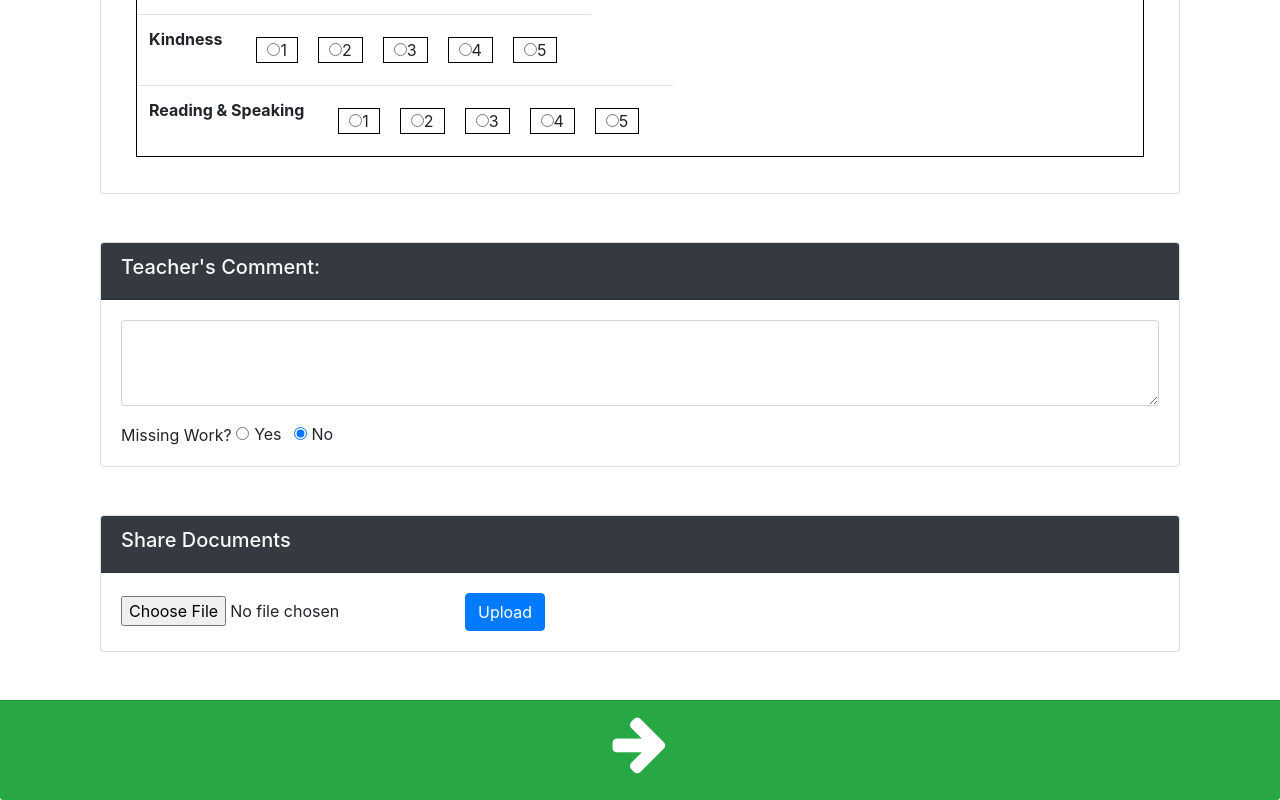
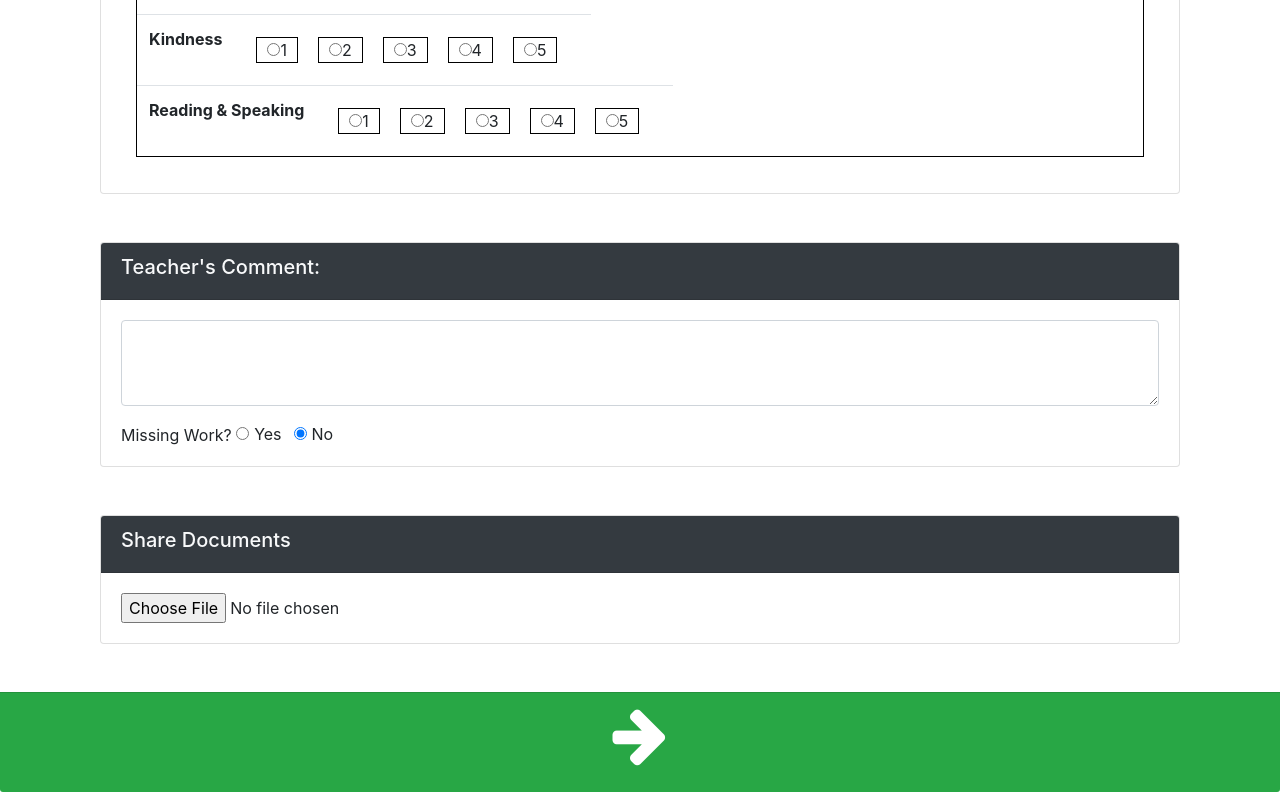
Before and after one commit to seleazar10/schooltracker, a React (Create React App) app in the folder client/: page /teacher in a window 1280 px wide. Shown: the part 703-1503 px from the top of the page. Built offline with nearby package versions, Linux system fonts and the light colour scheme; some icons are missing.

Commit message:
removed submit btn from file upload

```diff
--- a/client/src/components/TeaFileUpload/TeaFIleUpload.js
+++ b/client/src/components/TeaFileUpload/TeaFIleUpload.js
@@ -34,7 +34,7 @@ class Upload extends React.Component {
         <form>
           <input type="file" onChange={this.handleFileSubmit}></input>
 
-          <button type="submit" class="btn btn-primary">Upload</button>
+          {/* <button type="submit" class="btn btn-primary">Upload</button> */}
         </form>
       </div>
     );
```
